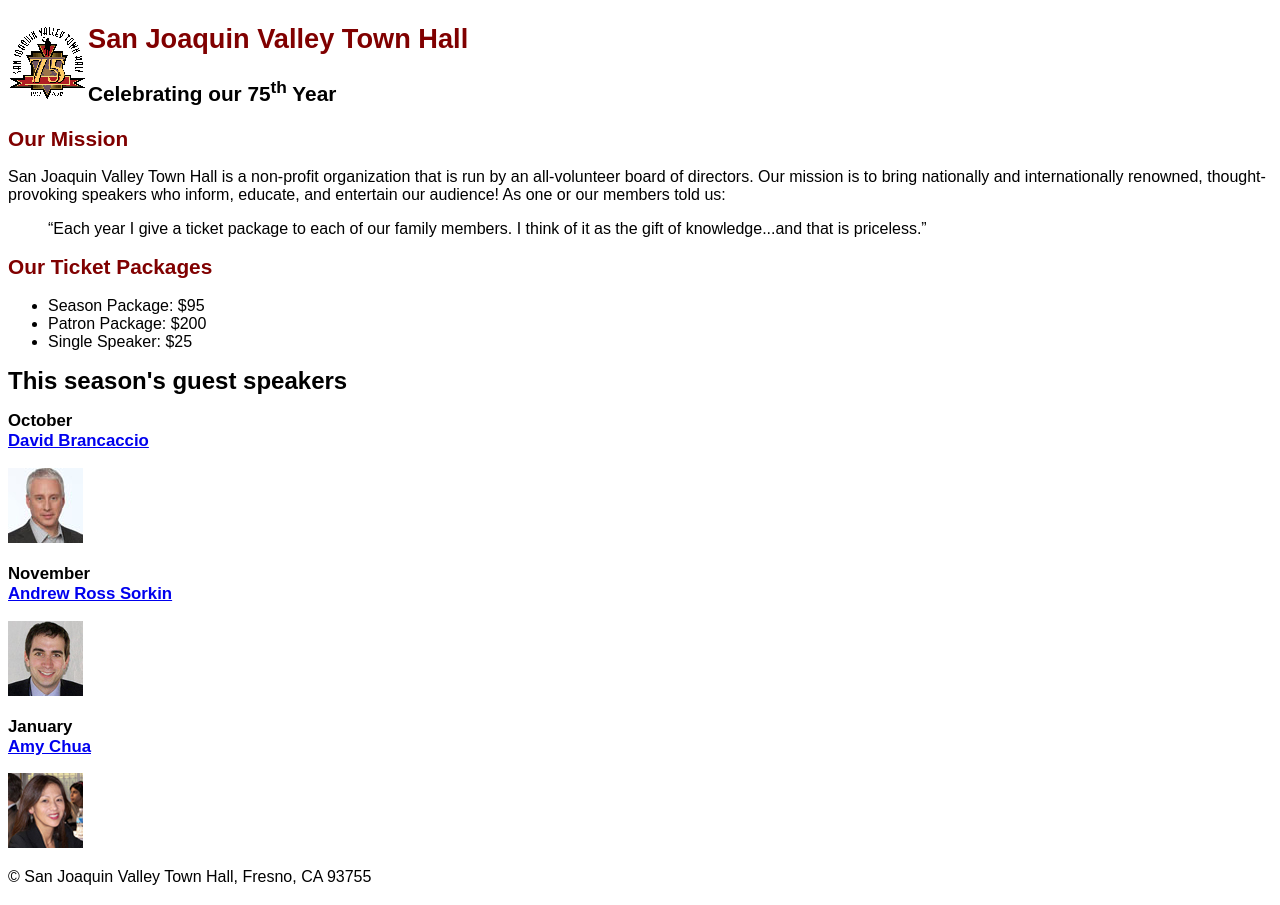
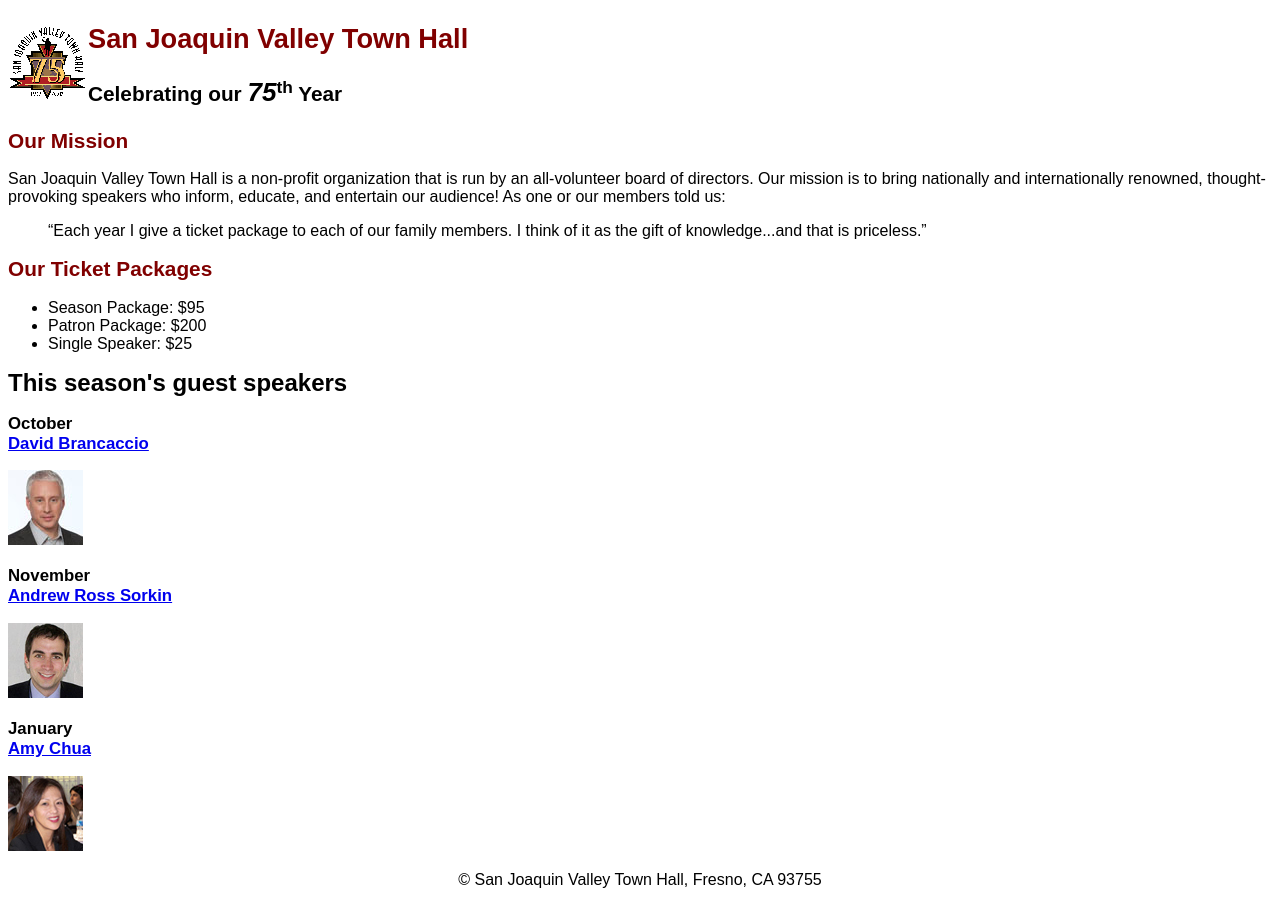
Before and after one commit to K1ngHandy/CSW131, a plain HTML site: page exercises/ch04/town_hall/index.html in a window 1280 px wide. Drawn offline with Linux system fonts and the light colour scheme.

Commit message:
add emphasis large class

```diff
--- a/exercises/ch04/town_hall/index.html
+++ b/exercises/ch04/town_hall/index.html
@@ -12,7 +12,7 @@
 	<header>
 		<img src="images/town_hall_logo.gif" alt="Town Hall logo" height="80">
 		<h2>San Joaquin Valley Town Hall</h2>
-		<h3>Celebrating our 75<sup>th</sup> Year</h3>
+		<h3>Celebrating our <em class="large">75</em><sup>th</sup> Year</h3>
 	</header>
 	<main>
 		<h2>Our Mission</h2>
--- a/exercises/ch04/town_hall/styles/main.css
+++ b/exercises/ch04/town_hall/styles/main.css
@@ -37,6 +37,10 @@ header {
 
 footer {
     p {
-        float: center;
+        text-align: center;
     }
 }
+
+.large {
+    font-size: 125%;
+}
```
